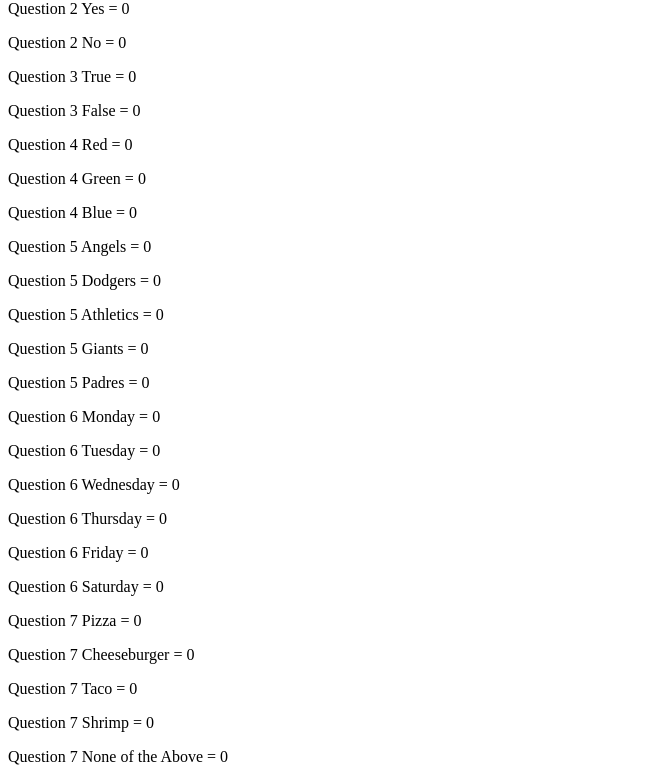
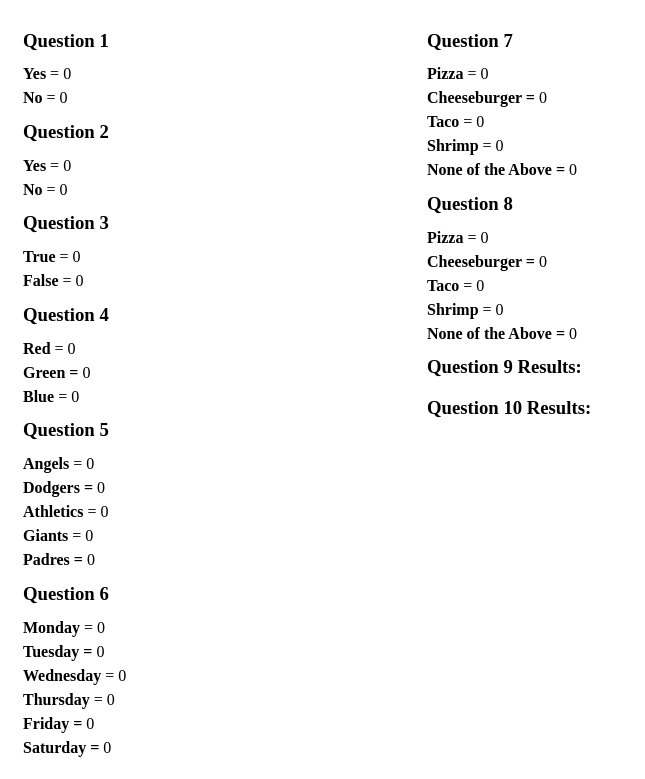
Before and after one commit to amantz9/47925, a plain HTML site: page SurveySite/v2/OverallResults.html in a window 1280 px wide. Shown: the part 84-863 px from the top of the page, without its empty margins (0-645 px from the left). Drawn offline with Linux system fonts and the light colour scheme.

Commit message:
survey site complete

```diff
--- a/SurveySite/v2/OverallResults.html
+++ b/SurveySite/v2/OverallResults.html
@@ -3,6 +3,12 @@
 <head>
 <meta http-equiv="Content-Type" content="text/html; charset=utf-8" />
 <title>Survey Results</title>
+<style>
+body {margin-left: 20px;}
+p {line-height:.5em;}
+td {vertical-align: top;
+	width: 400px;}
+</style>
 <script type="text/javascript">
 
 function getCookies() {
@@ -26,6 +32,7 @@
 </head>
 
 <body>
+<table><tr><td><h1>Survey Results</h1></td></tr>
 <script type="text/javascript">
 	//Counters for survey results
 	var q1yes=0, q1no=0;
@@ -101,46 +108,28 @@
 		}
 	}
 	//Display the results
-	document.write("<p>Question 1 Yes = "+q1yes+"</p>");
-	document.write("<p>Question 1 No = "+q1no+"</p>");
-	document.write("<p>Question 2 Yes = "+q2yes+"</p>");
-	document.write("<p>Question 2 No = "+q2no+"</p>");
-	document.write("<p>Question 3 True = "+q3true+"</p>");
-	document.write("<p>Question 3 False = "+q3false+"</p>");
-	document.write("<p>Question 4 Red = "+q4r+"</p>");
-	document.write("<p>Question 4 Green = "+q4g+"</p>");
-	document.write("<p>Question 4 Blue = "+q4b+"</p>");
-	document.write("<p>Question 5 Angels = "+q5ang+"</p>");
-	document.write("<p>Question 5 Dodgers = "+q5dod+"</p>");
-	document.write("<p>Question 5 Athletics = "+q5ath+"</p>");
-	document.write("<p>Question 5 Giants = "+q5gia+"</p>");
-	document.write("<p>Question 5 Padres = "+q5pad+"</p>");
-	document.write("<p>Question 6 Monday = "+q6Mon+"</p>");
-	document.write("<p>Question 6 Tuesday = "+q6Tues+"</p>");
-	document.write("<p>Question 6 Wednesday = "+q6Wed+"</p>");
-	document.write("<p>Question 6 Thursday = "+q6Thurs+"</p>");
-	document.write("<p>Question 6 Friday = "+q6Fri+"</p>");
-	document.write("<p>Question 6 Saturday = "+q6Sat+"</p>");
-	document.write("<p>Question 7 Pizza = "+q7pizza+"</p>");
-	document.write("<p>Question 7 Cheeseburger = "+q7burger+"</p>");
-	document.write("<p>Question 7 Taco = "+q7taco+"</p>");
-	document.write("<p>Question 7 Shrimp = "+q7shrimp+"</p>");
-	document.write("<p>Question 7 None of the Above = "+q7none+"</p>");
-	document.write("<p>Question 8 Pizza = "+q8pizza+"</p>");
-	document.write("<p>Question 8 Cheeseburger = "+q8burger+"</p>");
-	document.write("<p>Question 8 Taco = "+q8taco+"</p>");
-	document.write("<p>Question 8 Shrimp = "+q8shrimp+"</p>");
-	document.write("<p>Question 8 None of the Above = "+q8none+"</p>");
-	document.write("<p>Question 9 Results:<br /><ul>");
+	document.write("<tr><td><h3>Question 1</h3><p><strong>Yes</strong> = "+q1yes+"</p><p><strong>No</strong> = "+q1no+"</p>");
+	document.write("<h3>Question 2</h3><p><strong>Yes</strong> = "+q2yes+"</p><p><strong>No</strong> = "+q2no+"</p>");
+	document.write("<h3>Question 3</h3><p><strong>True</strong> = "+q3true+"</p><p><strong>False</strong> = "+q3false+"</p>");
+	document.write("<h3>Question 4</h3><p><strong>Red</strong> = "+q4r+"</p><p><strong>Green = </strong>"+q4g+"</p><p><strong>Blue</strong> = "+q4b+"</p>");
+	document.write("<h3>Question 5</h3><p><strong>Angels</strong> = "+q5ang+"</p><p><strong>Dodgers = </strong>"+q5dod+"</p><p><strong>Athletics</strong> = "+q5ath+"</p>");
+	document.write("<p><strong>Giants</strong> = "+q5gia+"</p><p><strong>Padres = </strong>"+q5pad+"</p>");
+	document.write("<h3>Question 6</h3><p><strong>Monday</strong> = "+q6Mon+"</p><p><strong>Tuesday = </strong>"+q6Tues+"</p><p><strong>Wednesday</strong> = "+q6Wed+"</p>");
+	document.write("<p><strong>Thursday</strong> = "+q6Thurs+"</p><p><strong>Friday = </strong>"+q6Fri+"</p><p><strong>Saturday = </strong>"+q6Sat+"</p>");
+	document.write("</td><td><h3>Question 7</h3><p><strong>Pizza</strong> = "+q7pizza+"</p><p><strong>Cheeseburger = </strong>"+q7burger+"</p><p><strong>Taco</strong> = "+q7taco+"</p>");
+	document.write("<p><strong>Shrimp</strong> = "+q7shrimp+"</p><p><strong>None of the Above = </strong>"+q7none+"</p>");
+	document.write("<h3>Question 8</h3><p><strong>Pizza</strong> = "+q8pizza+"</p><p><strong>Cheeseburger = </strong>"+q8burger+"</p><p><strong>Taco</strong> = "+q8taco+"</p>");
+	document.write("<p><strong>Shrimp</strong> = "+q8shrimp+"</p><p><strong>None of the Above = </strong>"+q8none+"</p>");
+	document.write("<h3>Question 9 Results:</h3><ul>");
 	for(i=0; i<q9.length; i++){
 		document.write("<li>"+q9[i]+"</li>");
 	}
 	document.write("</ul>");
-	document.write("<p>Question 10 Results:<br /><ul>");
+	document.write("<h3>Question 10 Results:</h3><ul>");
 	for(i=0; i<q10.length; i++){
 		document.write("<li>"+q10[i]+"</li>");
 	}
-	document.write("</ul>");
+	document.write("</ul></td></tr></table>");
 
 
 
```
Also changed, not shown: SurveySite/v2/YourResults.html (+1 -1 lines), SurveySite/v2/index.html (+2 -2 lines).
